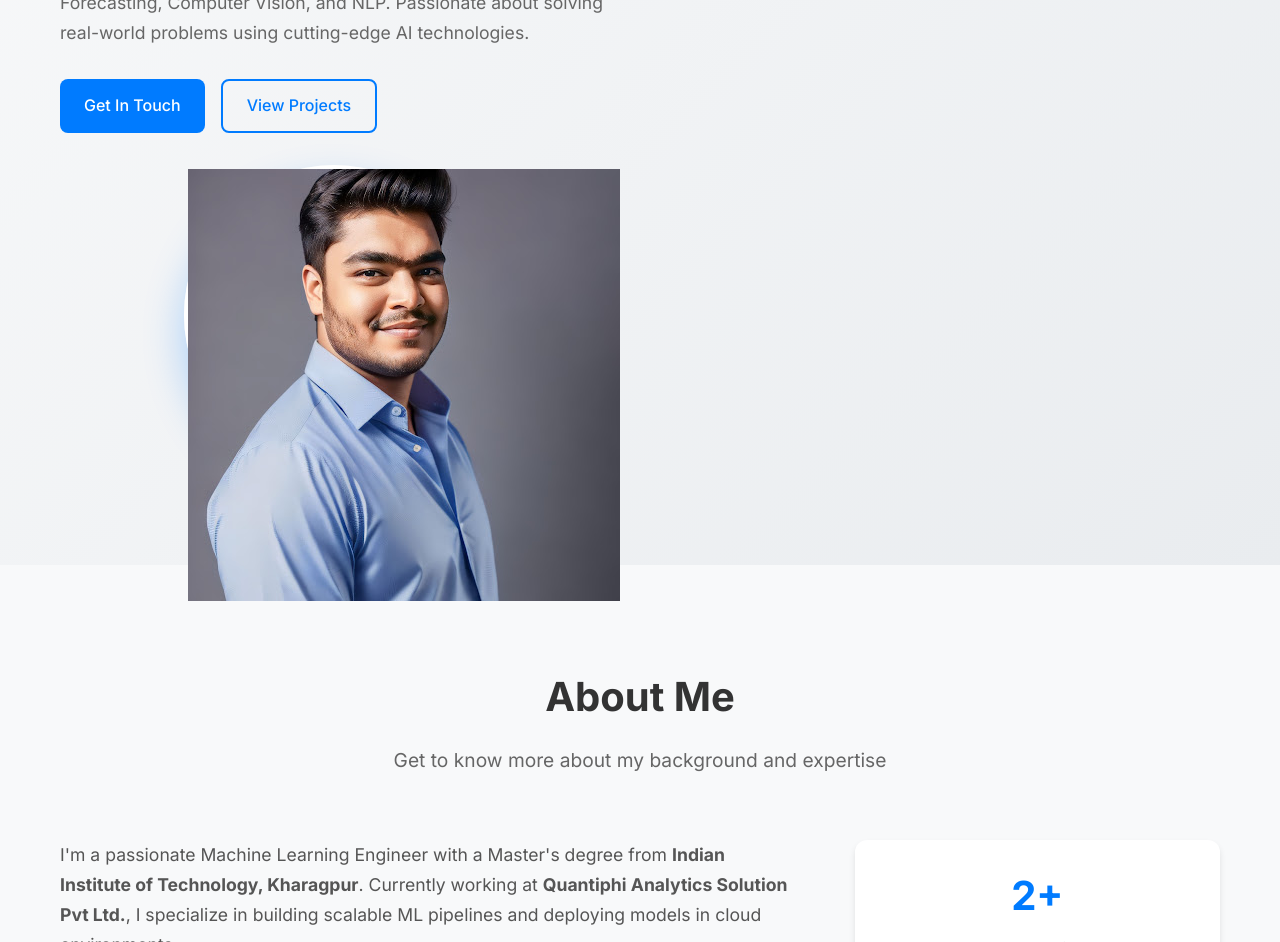
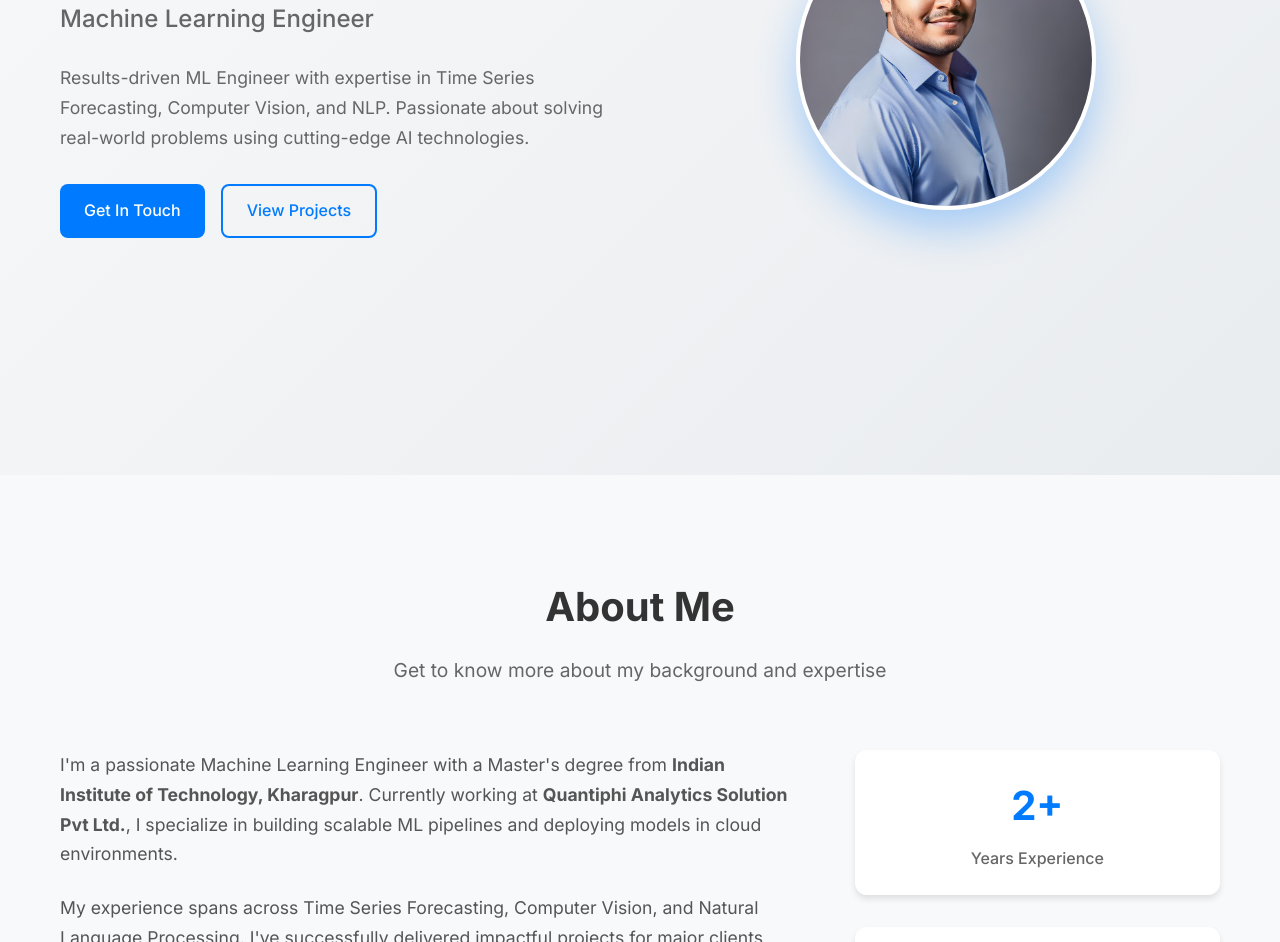
Before and after one commit to shiv1508/Portfolio, a plain HTML site: page index.html in a window 1280 px wide. Shown: the part 325-1267 px from the top of the page. Drawn offline with Linux system fonts and the light colour scheme.

Commit message:
Update index.html

```diff
--- a/index.html
+++ b/index.html
@@ -62,10 +62,9 @@
                     <a href="#contact" class="btn btn-primary">Get In Touch</a>
                     <a href="#projects" class="btn btn-secondary">View Projects</a>
                 </div>
+            </div>
             <div class="home-image">
-                <div class="profile-photo">
-                    <img src="profile.jpg" alt="Shivdayal Singh - ML Engineer" />
-                </div>
+                <img src="profile.jpg" alt="Shivdayal Singh - Machine Learning Engineer" class="profile-photo">
             </div>
         </div>
     </section>
@@ -400,7 +399,6 @@
                         <i class="fab fa-github"></i>
                         <div>
                             <h4>GitHub</h4>
-                            <a href="https://github.com/shiv1508" target="_blank">github.com/shiv1508</a>
                         </div>
                     </div>
                 </div>
```
